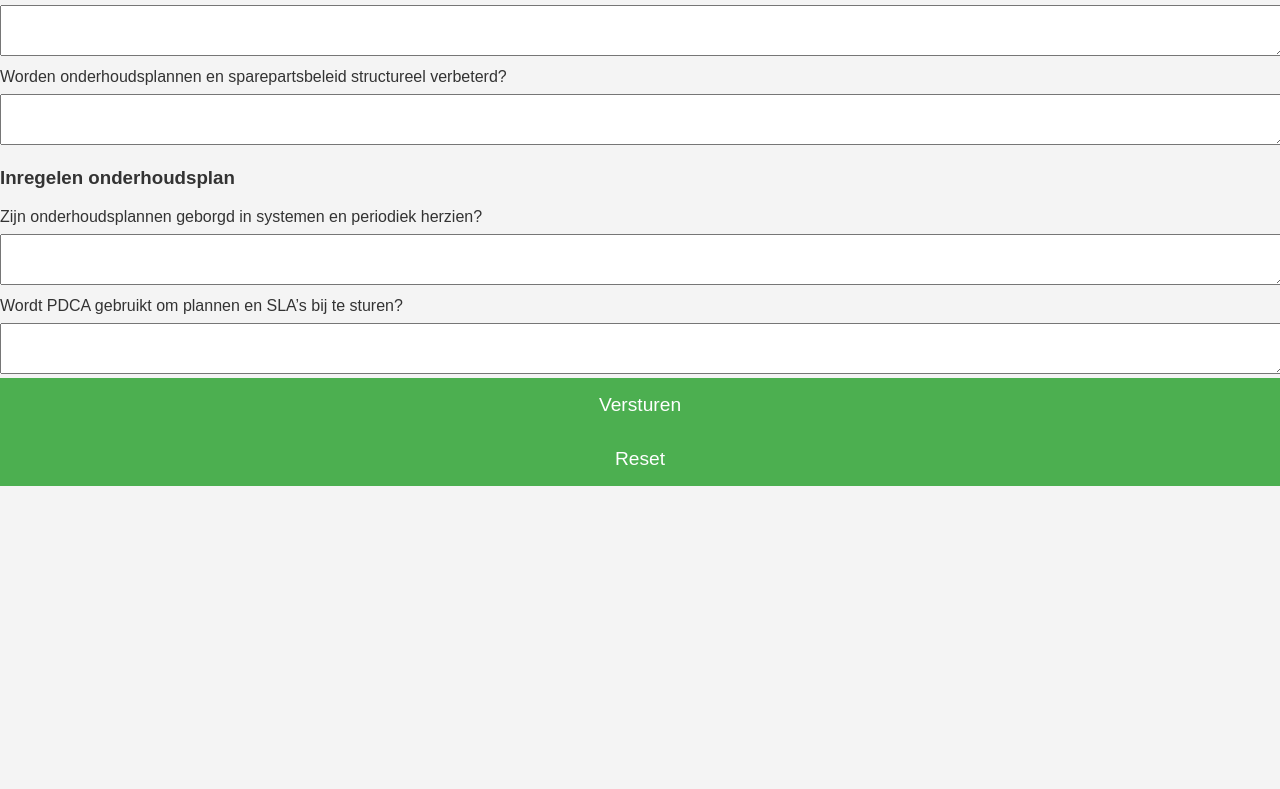
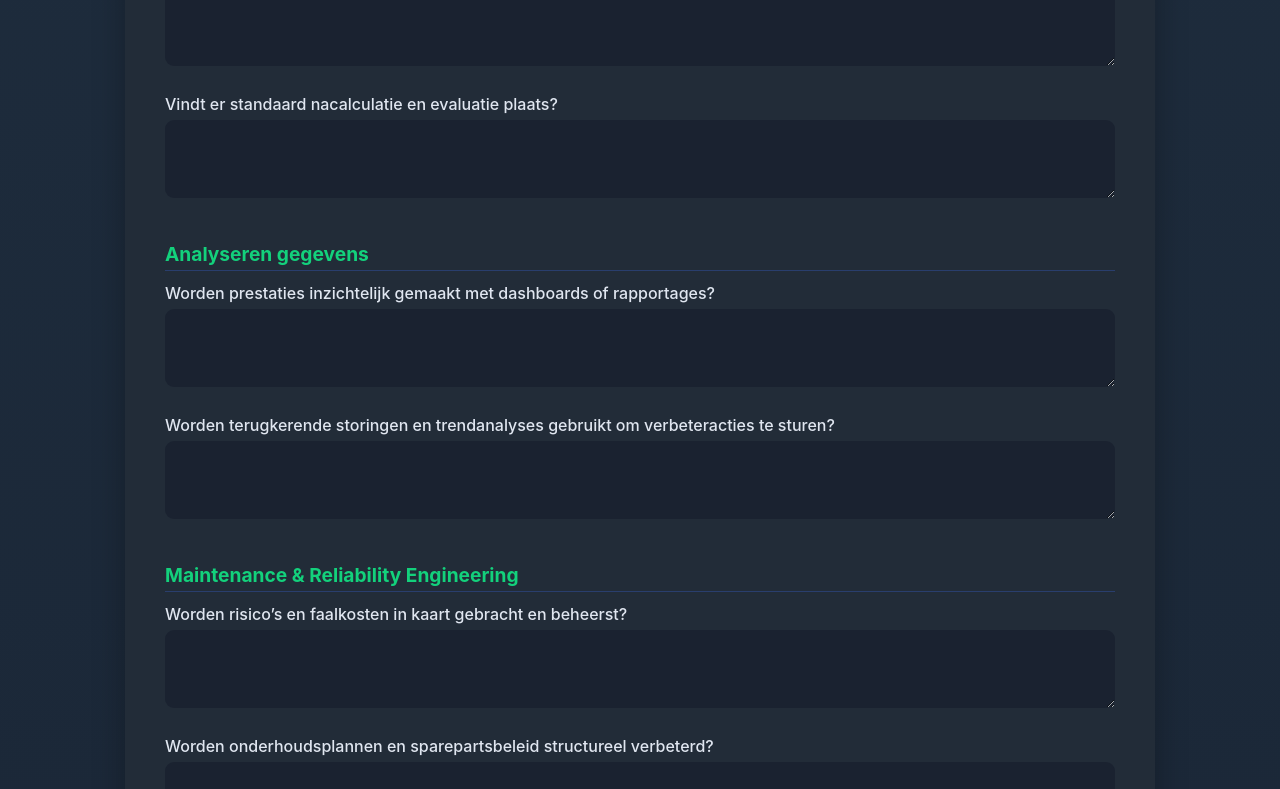
Before and after one commit to Veerenstael/QuickScan, a plain HTML site: page Frontend/index.html in a window 1280 px wide. Shown: the part 2011-2800 px from the top of the page. Before the commit the page ends 2521 px from the top, so only its background shows below. Drawn offline with Linux system fonts and the light colour scheme.

Commit message:
Update style.css

```diff
--- a/Frontend/style.css
+++ b/Frontend/style.css
@@ -1,57 +1,147 @@
+/* Algemene body styling */
 body {
-  font-family: Arial, sans-serif;
-  background-color: #f4f4f4;
-  color: #333;
   margin: 0;
-  padding: 0;
+  font-family: 'Inter', Arial, sans-serif;
+  background: #203040;
+  min-height: 100vh;
 }
 
-.container {
-  width: 50%;
-  margin: 2rem auto;
-  padding: 2rem;
-  background-color: #fff;
-  box-shadow: 0 4px 8px rgba(0, 0, 0, 0.1);
+/* Achtergrond en kaart */
+.dashboard-bg {
+  min-height: 100vh;
+  background: linear-gradient(180deg, #223344 0%, #1a2636 100%);
+  display: flex;
+  flex-direction: column;
+  align-items: center;
+  padding: 32px 0;
 }
 
-h1 {
-  text-align: center;
+.logo-header {
+  display: flex;
+  flex-direction: column;
+  align-items: center;
+  gap: 8px;
+  margin-bottom: 36px;
 }
 
-form {
-  margin-bottom: 1.5rem;
+.veerenstael-logo {
+  width: 340px;
+  max-width: 80vw;
+  height: auto;
+  display: block;
+  margin: 22px auto 0 auto;
 }
 
-label {
-  display: block;
-  margin: 0.5rem 0;
+.subtitle-title {
+  font-size: 1.3rem;
+  font-weight: bold;
+  color: #fff;
+  letter-spacing: 2px;
+  margin-top: 6px;
+  margin-bottom: 10px;
+  text-align: center;
+  text-transform: uppercase;
 }
 
-input, select {
+/* Hoofdcontainer */
+.main-card {
+  background: #222c38;
+  border-radius: 18px;
+  box-shadow: 0 8px 32px #0004;
+  padding: 32px 40px;
+  max-width: 950px;
   width: 100%;
-  padding: 0.5rem;
-  margin-bottom: 1rem;
-  font-size: 1rem;
-  border: 1px solid #ccc;
+  color: #fff;
+  margin-left: auto;
+  margin-right: auto;
+  display: flex;
+  flex-direction: column;
 }
 
-button {
+/* Formulier */
+form label {
   display: block;
-  width: 100%;
-  padding: 1rem;
-  background-color: #4CAF50;
-  color: white;
-  border: none;
-  font-size: 1.2rem;
-  cursor: pointer;
+  margin-top: 12px;
+  margin-bottom: 6px;
+  font-weight: 500;
+  color: #e0e6f0;
 }
 
-button:hover {
-  background-color: #45a049;
+form input, form textarea {
+  width: 100%;
+  background: #1a2230;
+  color: #e0e0e0;
+  border: none;
+  border-radius: 9px;
+  padding: 12px;
+  margin-bottom: 12px;
+  font-size: 1rem;
+  box-sizing: border-box;
+  transition: box-shadow 0.2s;
 }
 
-#resultaat {
-  text-align: center;
-  font-size: 1.5rem;
-  margin-top: 2rem;
+form input:focus, form textarea:focus {
+  outline: 2px solid #3e70ff;
 }
+
+/* Sectietitels */
+h3 {
+  margin-top: 28px;
+  margin-bottom: 8px;
+  color: #13d17c;
+  font-size: 1.2rem;
+  border-bottom: 1px solid #3e70ff44;
+  padding-bottom: 4px;
+}
+
+/* Knoppen */
+button {
+  border: none;
+  border-radius: 9px;
+  padding: 14px 26px;
+  font-size: 1.1rem;
+  font-weight: bold;
+  cursor: pointer;
+  transition: background 0.2s, box-shadow 0.2s;
+  margin-top: 12px;
+  margin-right: 12px;
+}
+
+button.green {
+  background: #13d17c;
+  color: #fff;
+}
+
+button.green:hover {
+  background: #10b86a;
+}
+
+button.reset-btn {
+  background: #23314a;
+  color: #fff;
+}
+
+button.reset-btn:hover {
+  background: #3b4970;
+}
+
+/* Resultaat blok */
+.result-block {
+  background: #232b3a;
+  border-radius: 12px;
+  padding: 28px 24px;
+  margin-top: 24px;
+  box-shadow: 0 2px 16px #0002;
+}
+
+.result-block h2 {
+  font-size: 1.4rem;
+  margin-top: 0;
+  margin-bottom: 12px;
+  color: #b8c7e0;
+}
+
+.result-block p {
+  color: #e0e6f0;
+  line-height: 1.5;
+}
```
